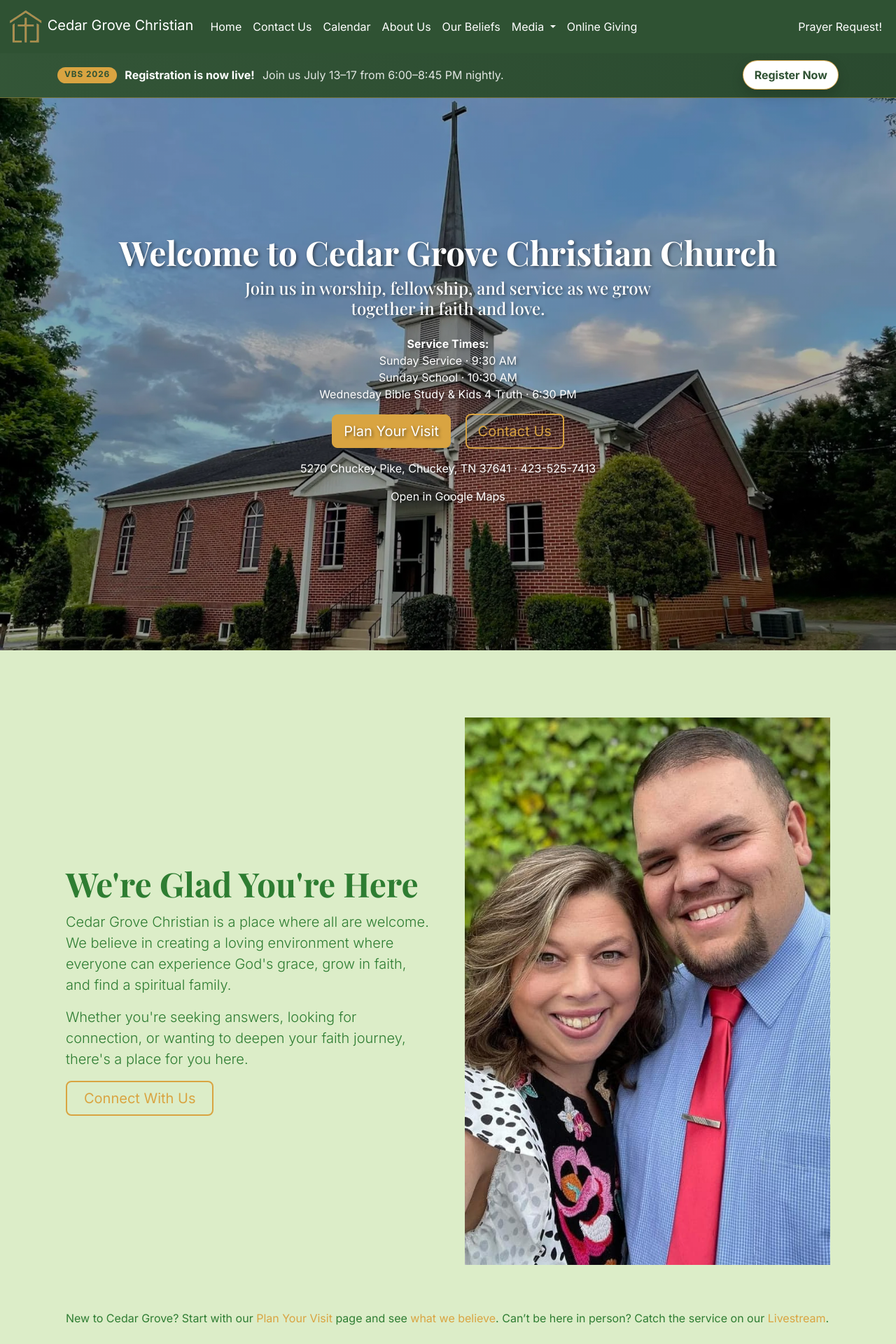
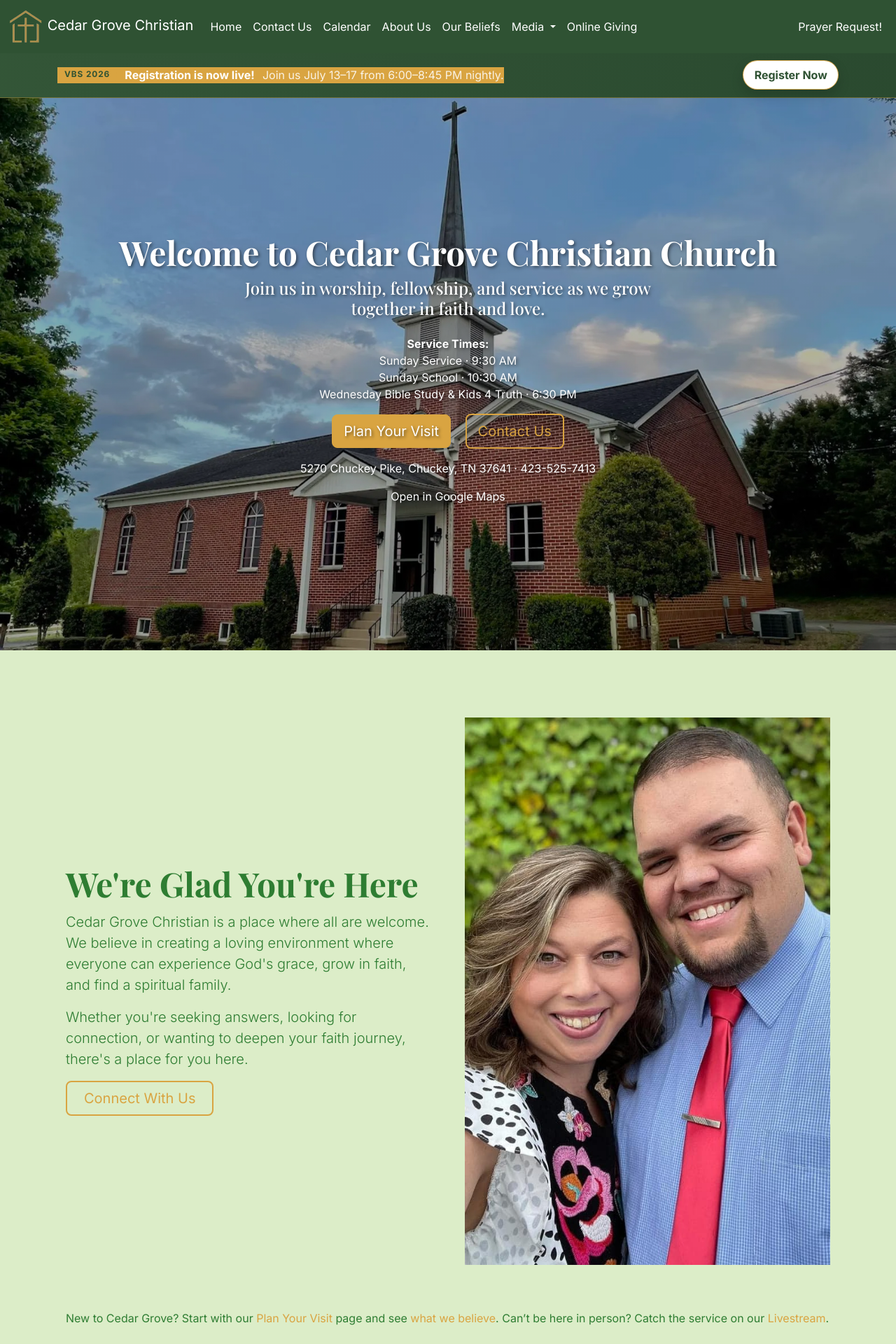
Before and after one commit to cedargrovechristian/cedargrovechristian.github.io, a Jekyll site: the page built from index.html, in a window 1280 px wide. Shown: the top 1920 px of the page at 70% size. Built offline with Jekyll 4.4.1, drawn with Linux system fonts in a browser that asks for light colours.

Commit message:
Update index.css

```diff
--- a/assets/css/index.css
+++ b/assets/css/index.css
@@ -433,6 +433,7 @@
   gap: 0.45rem 0.7rem;
   line-height: 1.35;
   font-size: 1rem;
+background:#D9A441;
 }
 
 .vbs-home-alert__eyebrow {
```
